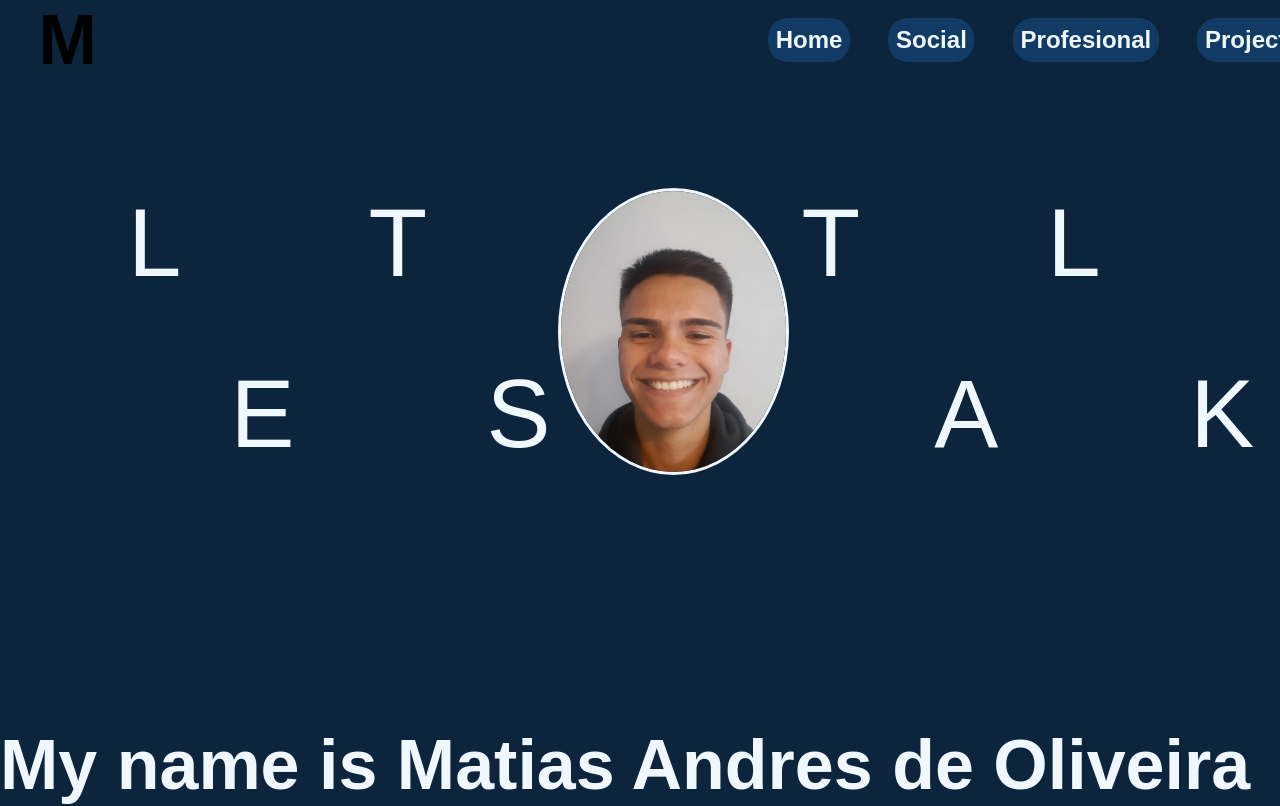
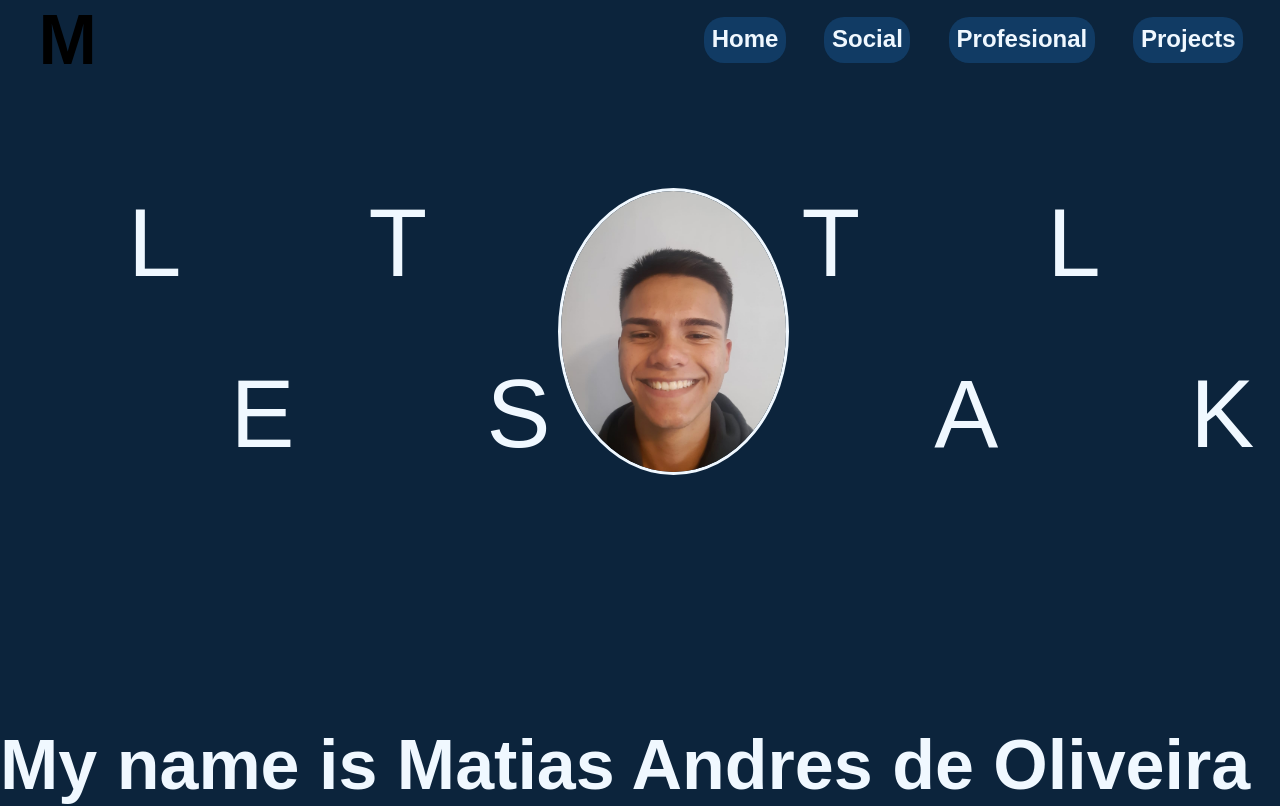
Before and after one commit to matiaszo/portfolio, a React (Vite) app: page / in a window 1280 px wide. Shown: the top 806 px of the page. Built offline with nearby package versions, Linux system fonts and the light colour scheme; a web font is replaced by a local one.

Commit message:
finished

```diff
--- a/src/App.jsx
+++ b/src/App.jsx
@@ -26,9 +26,9 @@ export default function App() {
             <a href="#social"><h2>Social</h2></a>
             <a href="#profesional"><h2>Profesional</h2></a>
             <a href="#projects"><h2>Projects</h2></a>
-            <form>
+            {/* <form> */}
                 <a href="https://wa.me/5541991576895" target='_blank'><input type="button" name="Botao" value="Contact"/></a>
-            </form>
+            {/* </form> */}
         </div>
     </header>
 
--- a/src/App.module.css
+++ b/src/App.module.css
@@ -8,7 +8,7 @@
   justify-content: space-between;
   width: 30%;
   gap: 10%;
-  margin-left: 60%;
+  left: 55%;
   z-index: 999;
 }
 
```
